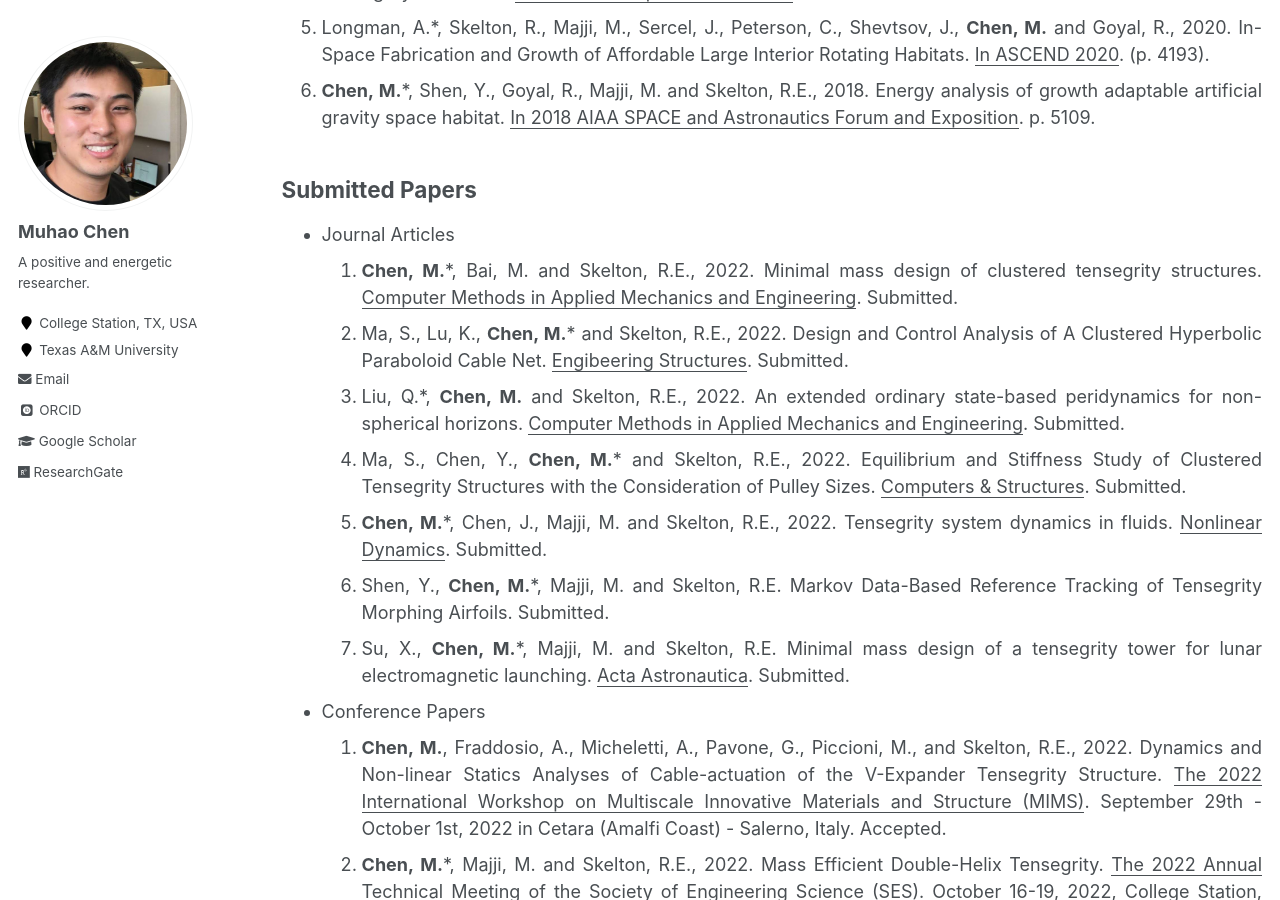
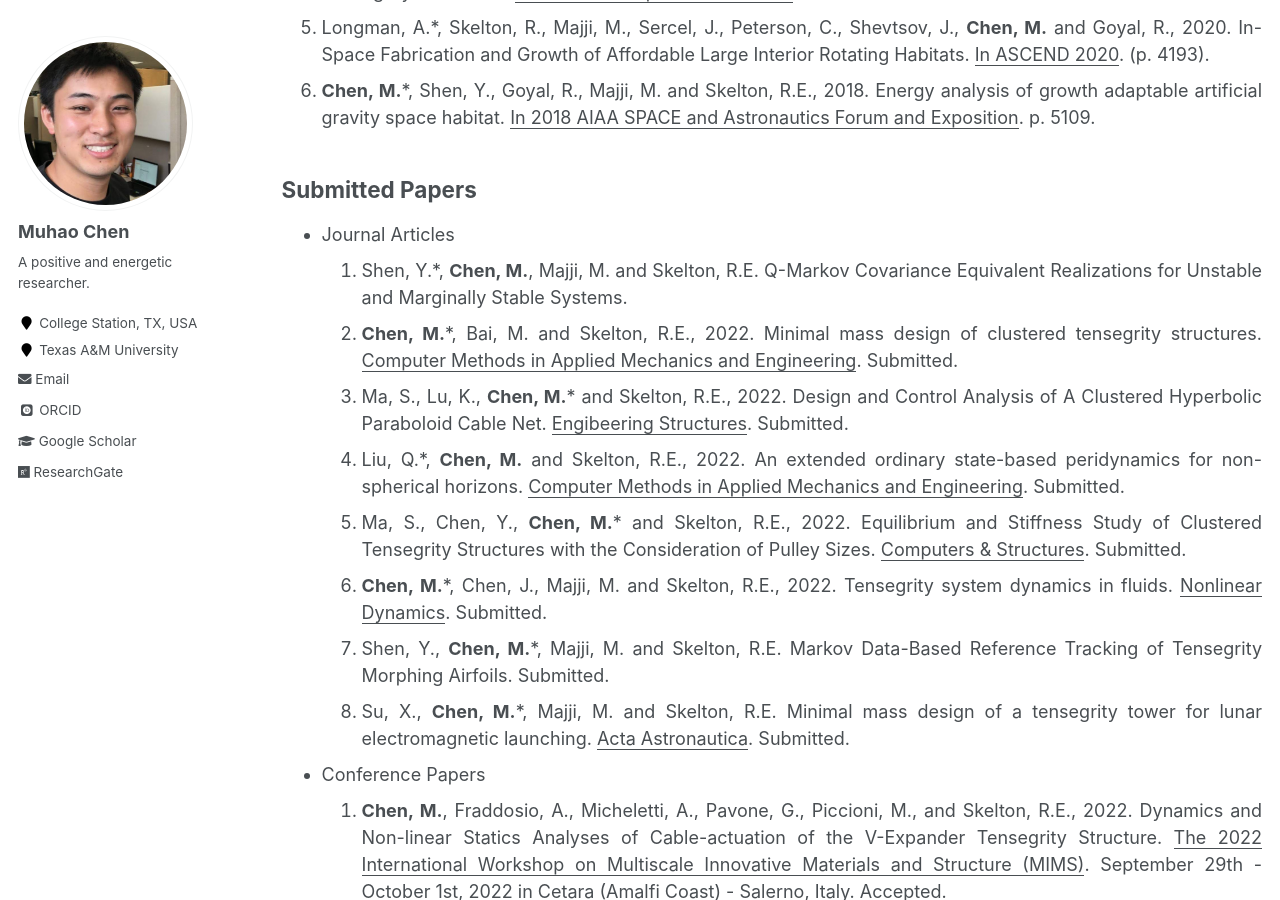
Before and after one commit to Muhao-Chen/muhao-chen.github.io, a Jekyll site: the page built from _pages/publication.md, in a window 1280 px wide and 900 px high, scrolled down 1608 px. Built offline with Jekyll 4.4.1, drawn with Linux system fonts in a browser that asks for light colours; some web fonts are replaced.

Commit message:
Update publication.md

```diff
--- a/_pages/publication.md
+++ b/_pages/publication.md
@@ -39,6 +39,7 @@ His citation profile is in [Google Scholar](https://scholar.google.com/citations
 
 ## Submitted Papers
 - Journal Articles
+1. Shen, Y.*, **Chen, M.**, Majji, M. and Skelton, R.E. Q-Markov Covariance Equivalent Realizations for Unstable and Marginally Stable Systems.
 1. **Chen, M.***, Bai, M. and Skelton, R.E., 2022. Minimal mass design of clustered tensegrity structures. <u>Computer Methods in Applied Mechanics and Engineering</u>. Submitted.
 1. Ma, S., Lu, K., **Chen, M.*** and Skelton, R.E., 2022. Design and Control Analysis of A Clustered Hyperbolic Paraboloid Cable Net. <u>Engibeering Structures</u>. Submitted.
 1. Liu, Q.*, **Chen, M.** and Skelton, R.E., 2022. An extended ordinary state-based peridynamics for non-spherical horizons. <u>Computer Methods in Applied Mechanics and Engineering</u>. Submitted.
```
